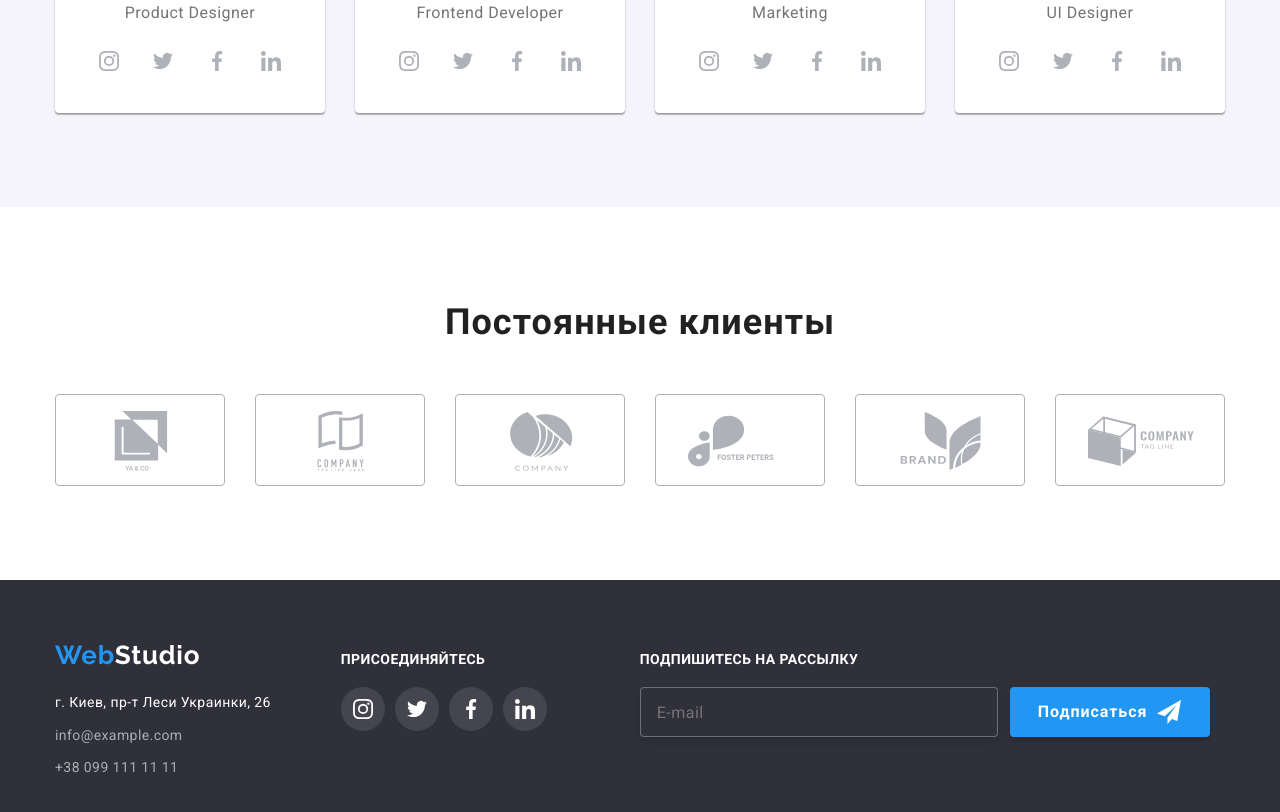
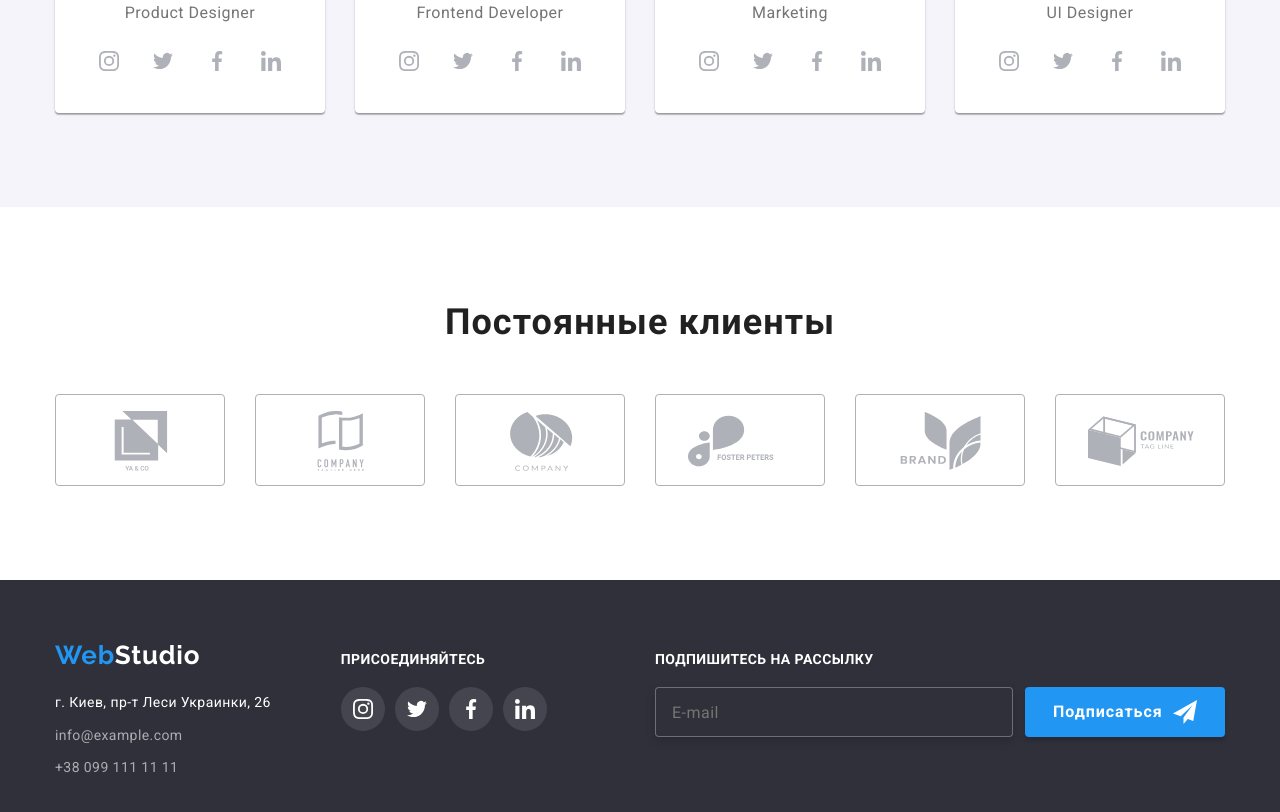
Before and after one commit to MaksymBiesieda/goit-markup-hw-06, a plain HTML site: page index.html in a window 1280 px wide. Shown: the part 2106-2918 px from the top of the page. Drawn offline with nearby package versions, Linux system fonts and the light colour scheme.

Commit message:
Добавляет формы, добавляет стилизацию

```diff
--- a/css/styles.css
+++ b/css/styles.css
@@ -231,6 +231,7 @@ border-radius: 2px;
     transition-property: transform;
     transition-duration: 250ms;
     transition-timing-function: cubic-bezier(0.4, 0, 0.2, 1);
+    padding: 40px;
     min-width: 528px;
     min-height: 581px;
     background: var(--primary-background-color);
@@ -263,9 +264,6 @@ border-radius: 2px;
 .hero-modal-close:focus {
     fill: #2196F3;
 }
-.modal-form {
-    padding: 40px;
-}
 .modal-title {
     font-weight: 700;
     font-size: 20px;
@@ -287,6 +285,7 @@ border-radius: 2px;
 .modal-checkbox {
     display: flex;
     align-items: center;
+    justify-content: center;
     margin-bottom: 30px;
 }
 .user-label {
@@ -343,7 +342,6 @@ border-radius: 2px;
     font-size: 14px;
     line-height: 1.7;
     letter-spacing: 0.03em;
-    margin-left: 8px;
     cursor: pointer;
 
     color: var(--primary-text-color);
@@ -721,8 +719,8 @@ height: 92px;
 }
 .footer-form {
     display: flex;
-    align-items: flex-start;
-    margin-left: 93px;
+    align-items: flex-end;
+    margin-left: auto;
     padding-top: 12px;
 }
 .footer-mail-flex {
@@ -742,9 +740,8 @@ height: 92px;
 }
 .footer-button {
     min-width: 200px;
+    margin-left: 12px;
     padding: 10px 28px;
-    margin-top: 35px;
-    margin-left: 12px;
     background: var(--accent-color);
     box-shadow: 0px 4px 4px rgba(0, 0, 0, 0.15);
     border-radius: 4px;
```
